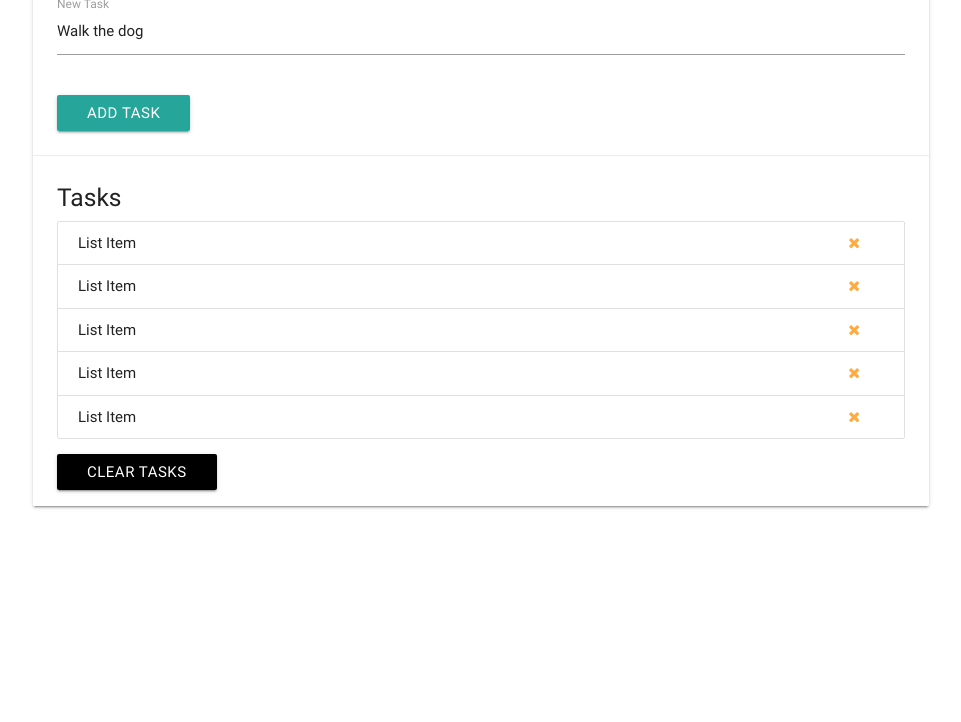
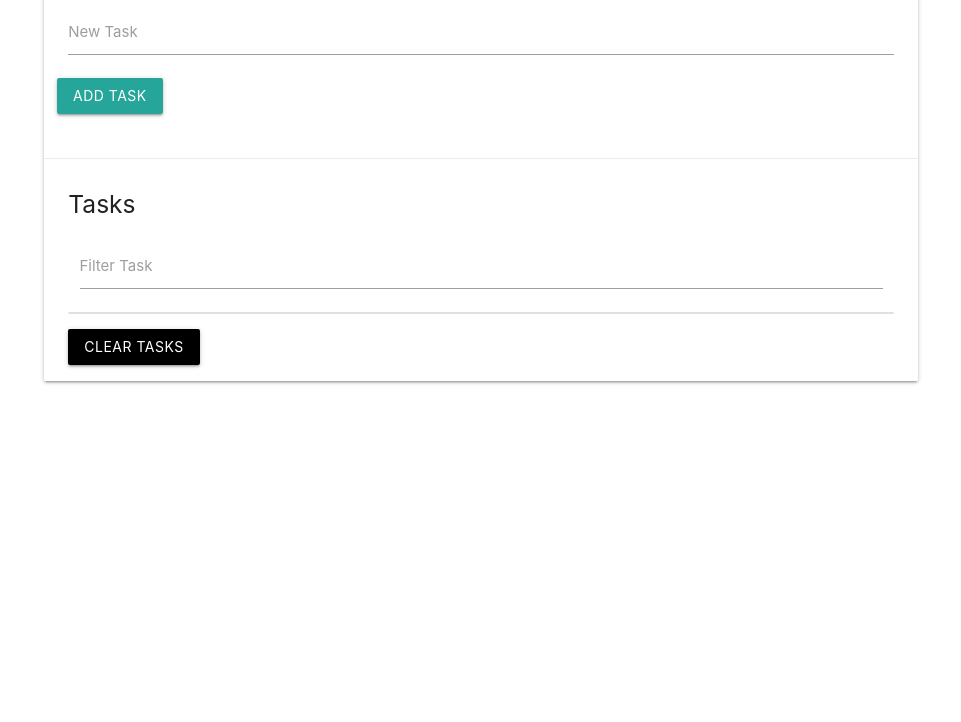
Before and after one commit to Cook1619/Task-List, a plain HTML site: page index.html in a window 1280 px wide. Shown: the part 78-800 px from the top of the page, without its empty margins (159-1120 px from the left). Drawn offline with nearby package versions, Linux system fonts and the light colour scheme.

Commit message:
HTML DONE

```diff
--- a/app.js
+++ b/app.js
@@ -0,0 +1,5 @@
+let val;
+
+val = document.all;
+
+console.log(val);
--- a/index.html
+++ b/index.html
@@ -5,9 +5,9 @@
     <meta charset="UTF-8">
     <meta name="viewport" content="width=device-width, initial-scale=1.0">
     <meta http-equiv="X-UA-Compatible" content="ie=edge">
-    <link rel="stylesheet" href="https://cdnjs.cloudflare.com/ajax/libs/materialize/0.100.2/css/materialize.min.css">
-    <link href="https://maxcdn.bootstrapcdn.com/font-awesome/4.7.0/css/font-awesome.min.css" rel="stylesheet" integrity="sha384-wvfXpqpZZVQGK6TAh5PVlGOfQNHSoD2xbE+QkPxCAFlNEevoEH3Sl0sibVcOQVnN"
-        crossorigin="anonymous">
+    <link rel="stylesheet" href="https://cdnjs.cloudflare.com/ajax/libs/materialize/1.0.0/css/materialize.min.css">
+    <link href="https://stackpath.bootstrapcdn.com/font-awesome/4.7.0/css/font-awesome.min.css" rel="stylesheet"
+        integrity="sha384-wvfXpqpZZVQGK6TAh5PVlGOfQNHSoD2xbE+QkPxCAFlNEevoEH3Sl0sibVcOQVnN" crossorigin="anonymous">
     <title>Task List</title>
 </head>
 
@@ -21,56 +21,29 @@
                         <div class="row">
                             <form id="task-form">
                                 <div class="input-field col s12">
-                                    <input type="text" name="task" id="task" value="Walk the dog">
+                                    <input type="text" name="task" id="task">
                                     <label for="task">New Task</label>
                                 </div>
+                                <input type="submit" value="Add Task" class="btn">
+                            </form>
                         </div>
-                        <input type="submit" value="Add Task" class="btn">
-                        </form>
                     </div>
                     <div class="card-action">
                         <h5 id="task-title">Tasks</h5>
-                        <ul class="collection">
-                            <li class="collection-item">
-                                List Item
-                                <a href="#" class="delete-item secondary-content">
-                                    <i class="fa fa-remove"></i>
-                                </a>
-                            </li>
-                            <li class="collection-item">
-                                List Item
-                                <a href="#" class="delete-item secondary-content">
-                                    <i class="fa fa-remove"></i>
-                                </a>
-                            </li>
-                            <li class="collection-item">
-                                List Item
-                                <a href="#" class="delete-item secondary-content">
-                                    <i class="fa fa-remove"></i>
-                                </a>
-                            </li>
-                            <li class="collection-item">
-                                List Item
-                                <a href="#" class="delete-item secondary-content">
-                                    <i class="fa fa-remove"></i>
-                                </a>
-                            </li>
-                            <li class="collection-item">
-                                List Item
-                                <a href="#" class="delete-item secondary-content">
-                                    <i class="fa fa-remove"></i>
-                                </a>
-                            </li>
-                        </ul>
-                        <a class="clear-tasks btn black" href="">Clear Tasks</a>
+                        <div class="input-field col s12">
+                            <input type="text" name="filter" id="filter">
+                            <label for="filter">Filter Task</label>
+                        </div>
+                        <ul class="collection"></ul>
+                        <a href="#" class="clear-tasks btn black">Clear Tasks</a>
                     </div>
                 </div>
             </div>
         </div>
     </div>
-    <script src="https://code.jquery.com/jquery-3.2.1.js" integrity="sha256-DZAnKJ/6XZ9si04Hgrsxu/8s717jcIzLy3oi35EouyE="
+    <script src="https://code.jquery.com/jquery-3.3.1.js" integrity="sha256-2Kok7MbOyxpgUVvAk/HJ2jigOSYS2auK4Pfzbm7uH60="
         crossorigin="anonymous"></script>
-    <script src="https://cdnjs.cloudflare.com/ajax/libs/materialize/0.100.2/js/materialize.min.js"></script>
+    <script src="https://cdnjs.cloudflare.com/ajax/libs/materialize/1.0.0/js/materialize.min.js"></script>
     <script src="app.js"></script>
 </body>
 
```
